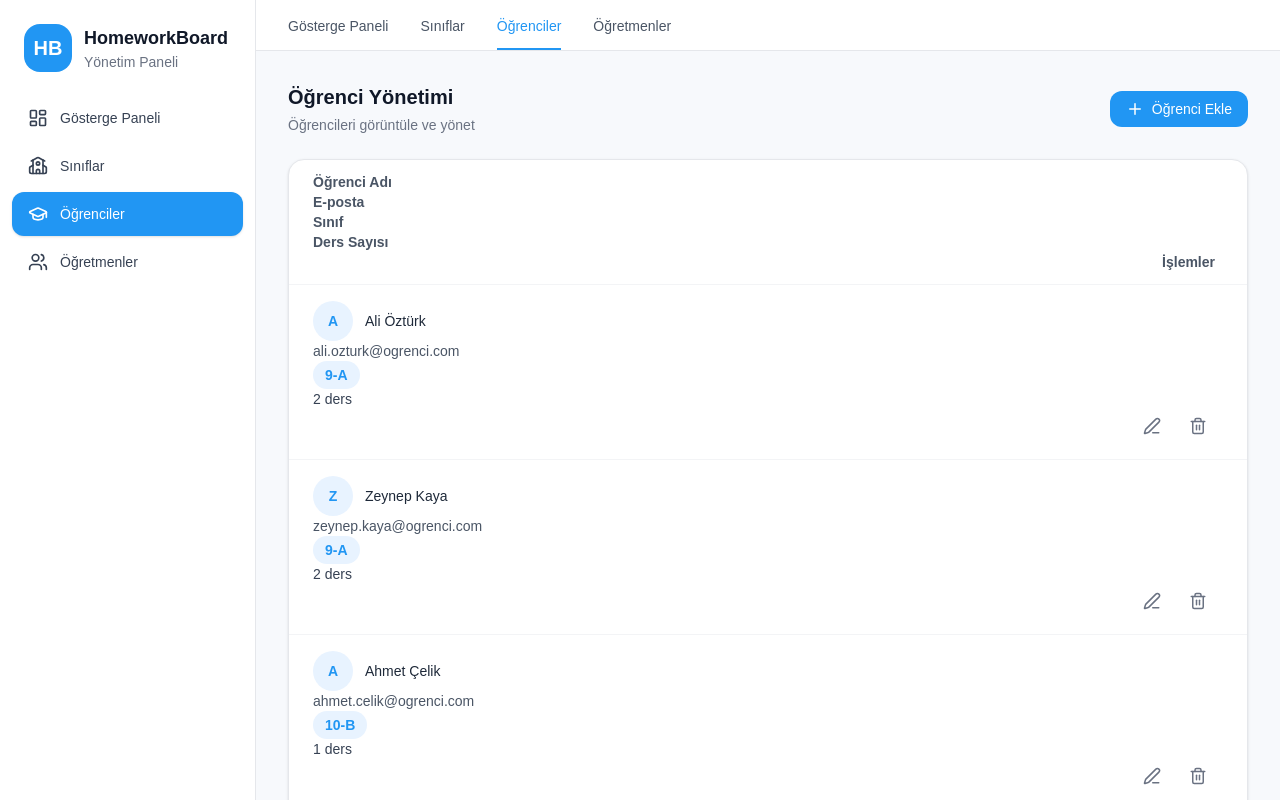
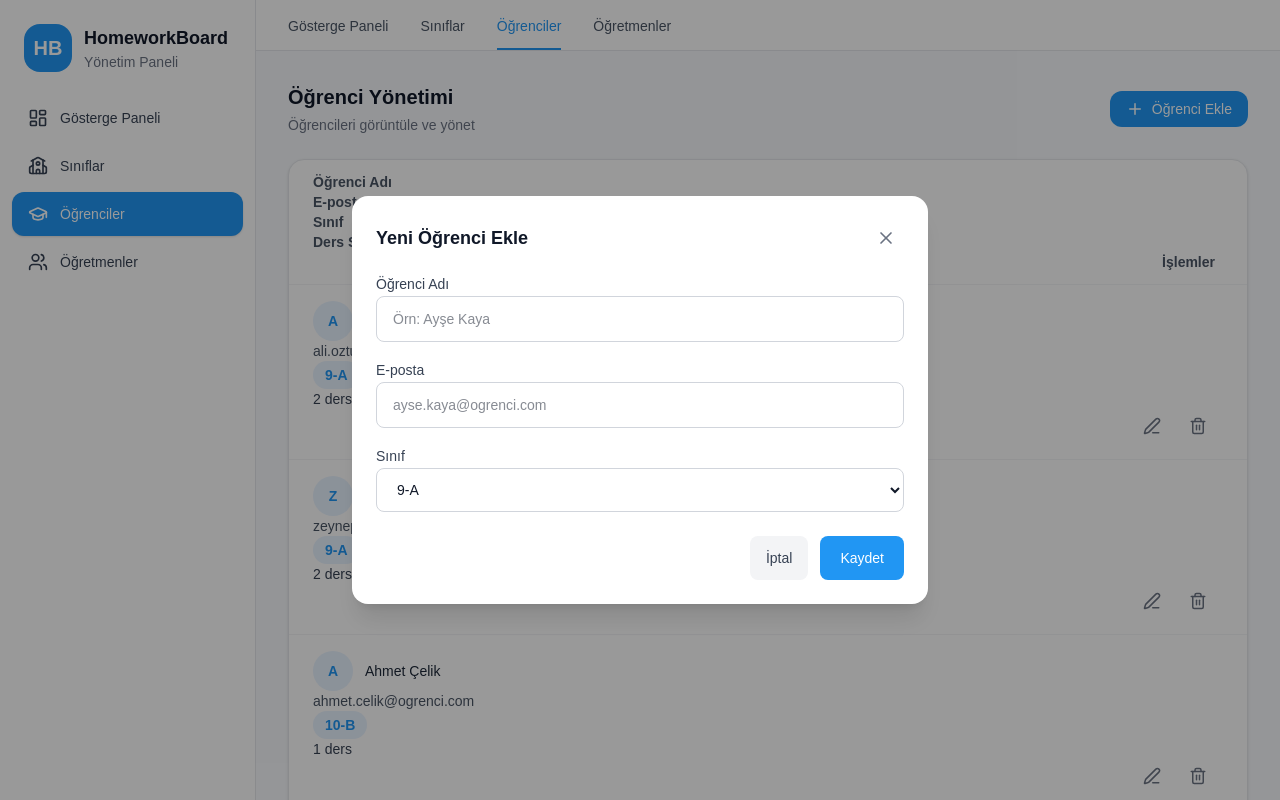
Before and after one commit to Busra-Demirkesen/odev-takip-app, a Next.js app: page /dashboard/admin in a window 1280 px wide. Both pictures are taken after a click on the button "Öğrenci Ekle". Shown: the top 800 px of the page. Built offline with nearby package versions, Linux system fonts and the light colour scheme.

Commit message:
feat: implement StudentModal for adding new students in admin panel

```diff
--- /dev/null
+++ b/app/components/admin/StudentModal.tsx
@@ -0,0 +1,122 @@
+"use client";
+
+import { useState, type FormEvent } from "react";
+import { X } from "lucide-react";
+
+type StudentModalProps = {
+  open: boolean;
+  onClose: () => void;
+  onSubmit: (data: { name: string; email: string; className: string }) => void;
+  classOptions?: string[];
+};
+
+const DEFAULT_CLASSES = ["9-A", "9-B", "10-A", "10-B", "11-A", "11-B"];
+
+export function StudentModal({
+  open,
+  onClose,
+  onSubmit,
+  classOptions = DEFAULT_CLASSES,
+}: StudentModalProps) {
+  const [name, setName] = useState("");
+  const [email, setEmail] = useState("");
+  const [className, setClassName] = useState(classOptions[0] || "");
+
+  if (!open) return null;
+
+  const handleSubmit = (e: FormEvent<HTMLFormElement>) => {
+    e.preventDefault();
+    onSubmit({ name, email, className });
+    onClose();
+    setName("");
+    setEmail("");
+    setClassName(classOptions[0] || "");
+  };
+
+  return (
+    <div className="fixed inset-0 z-50 flex items-center justify-center">
+      <div className="absolute inset-0 bg-black/40" onClick={onClose} aria-hidden />
+
+      <div className="relative bg-white rounded-2xl shadow-xl w-full max-w-xl mx-4 p-6">
+        <div className="flex items-center justify-between mb-4">
+          <h2 className="text-lg font-semibold text-gray-900">Yeni Öğrenci Ekle</h2>
+          <button
+            type="button"
+            className="p-2 text-gray-500 hover:text-gray-700"
+            onClick={onClose}
+            aria-label="Kapat"
+          >
+            <X size={20} />
+          </button>
+        </div>
+
+        <form className="space-y-4" onSubmit={handleSubmit}>
+          <div className="space-y-2">
+            <label className="text-sm text-gray-700" htmlFor="student-name">
+              Öğrenci Adı
+            </label>
+            <input
+              id="student-name"
+              type="text"
+              value={name}
+              onChange={(e) => setName(e.target.value)}
+              placeholder="Örn: Ayşe Kaya"
+              className="w-full rounded-lg border border-gray-300 px-4 py-3 text-sm outline-none focus:ring-2 focus:ring-[#2196F3] focus:border-transparent"
+              required
+            />
+          </div>
+
+          <div className="space-y-2">
+            <label className="text-sm text-gray-700" htmlFor="student-email">
+              E-posta
+            </label>
+            <input
+              id="student-email"
+              type="email"
+              value={email}
+              onChange={(e) => setEmail(e.target.value)}
+              placeholder="ayse.kaya@ogrenci.com"
+              className="w-full rounded-lg border border-gray-300 px-4 py-3 text-sm outline-none focus:ring-2 focus:ring-[#2196F3] focus:border-transparent"
+              required
+            />
+          </div>
+
+          <div className="space-y-2">
+            <label className="text-sm text-gray-700" htmlFor="student-class">
+              Sınıf
+            </label>
+            <select
+              id="student-class"
+              value={className}
+              onChange={(e) => setClassName(e.target.value)}
+              className="w-full rounded-lg border border-gray-300 px-4 py-3 text-sm outline-none focus:ring-2 focus:ring-[#2196F3] focus:border-transparent bg-white"
+              required
+            >
+              {classOptions.map((option) => (
+                <option key={option} value={option}>
+                  {option}
+                </option>
+              ))}
+            </select>
+          </div>
+
+          <div className="flex flex-col sm:flex-row sm:justify-end sm:gap-3 gap-3 pt-2">
+            <button
+              type="button"
+              onClick={onClose}
+              className="w-full sm:w-auto px-4 py-3 rounded-lg bg-gray-100 text-gray-700 text-sm font-medium hover:bg-gray-200 transition-colors"
+            >
+              İptal
+            </button>
+            <button
+              type="submit"
+              className="w-full sm:w-auto px-5 py-3 rounded-lg bg-[#2196F3] text-white text-sm font-medium hover:bg-[#1976D2] transition-colors"
+            >
+              Kaydet
+            </button>
+          </div>
+        </form>
+      </div>
+    </div>
+  );
+}
--- a/app/dashboard/admin/page.tsx
+++ b/app/dashboard/admin/page.tsx
@@ -1,9 +1,11 @@
 
 "use client";
 
+import { useState } from "react";
 import { Plus } from "lucide-react";
 import { AdminShell } from "@/components/admin/AdminShell";
 import { SectionHeader } from "@/components/admin/SectionHeader";
+import { StudentModal } from "@/components/admin/StudentModal";
 import { StudentTable, type Student } from "@/components/admin/StudentTable";
 
 const mockStudents: Student[] = [
@@ -15,13 +17,25 @@ const mockStudents: Student[] = [
 ];
 
 export default function AdminStudentsPage() {
+  const [students, setStudents] = useState<Student[]>(mockStudents);
+  const [isModalOpen, setIsModalOpen] = useState(false);
+
+  const handleAddStudent = (data: { name: string; email: string; className: string }) => {
+    const newStudent: Student = { ...data, courseCount: 0 };
+    setStudents((prev) => [...prev, newStudent]);
+  };
+
   return (
     <AdminShell activeSection="students">
       <SectionHeader
         title="Öğrenci Yönetimi"
         subtitle="Öğrencileri görüntüle ve yönet"
         action={
-          <button className="inline-flex items-center gap-2 px-4 py-2 rounded-xl bg-[#2196F3] text-white text-sm font-medium hover:bg-[#1976D2] transition-colors">
+          <button
+            type="button"
+            onClick={() => setIsModalOpen(true)}
+            className="inline-flex items-center gap-2 px-4 py-2 rounded-xl bg-[#2196F3] text-white text-sm font-medium hover:bg-[#1976D2] transition-colors"
+          >
             <Plus size={18} />
             Öğrenci Ekle
           </button>
@@ -29,9 +43,15 @@ export default function AdminStudentsPage() {
       />
 
       <StudentTable
-        students={mockStudents}
+        students={students}
         onEdit={(student) => console.log("edit", student)}
         onDelete={(student) => console.log("delete", student)}
+      />
+
+      <StudentModal
+        open={isModalOpen}
+        onClose={() => setIsModalOpen(false)}
+        onSubmit={handleAddStudent}
       />
     </AdminShell>
   );
```
